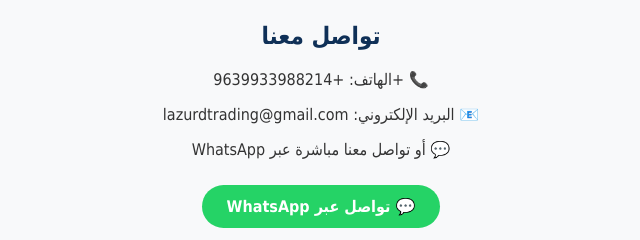
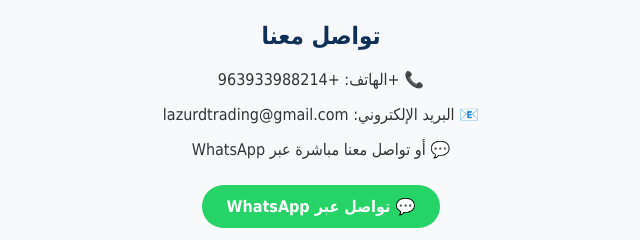
Before and after one commit to LAZURDTRADING/LAZURD, a plain HTML site: page contact.html in a window 1280 px wide. Shown: the part 229-469 px from the top of the page, 319-959 px from the left. Drawn offline with Linux system fonts and the light colour scheme.

Commit message:
Update contact.html

```diff
--- a/contact.html
+++ b/contact.html
@@ -23,7 +23,7 @@
 
 <section class="section">
   <h2>تواصل معنا</h2>
-  <p>📞 +الهاتف: +9639933988214</p>
+  <p>📞 +الهاتف: +963933988214</p>
   <p>📧 البريد الإلكتروني: lazurdtrading@gmail.com</p>
   <p>💬 أو تواصل معنا مباشرة عبر WhatsApp</p>
   <a href="https://wa.me/963933988214" target="_blank" class="button button-whatsapp">💬 تواصل عبر WhatsApp</a>
```
